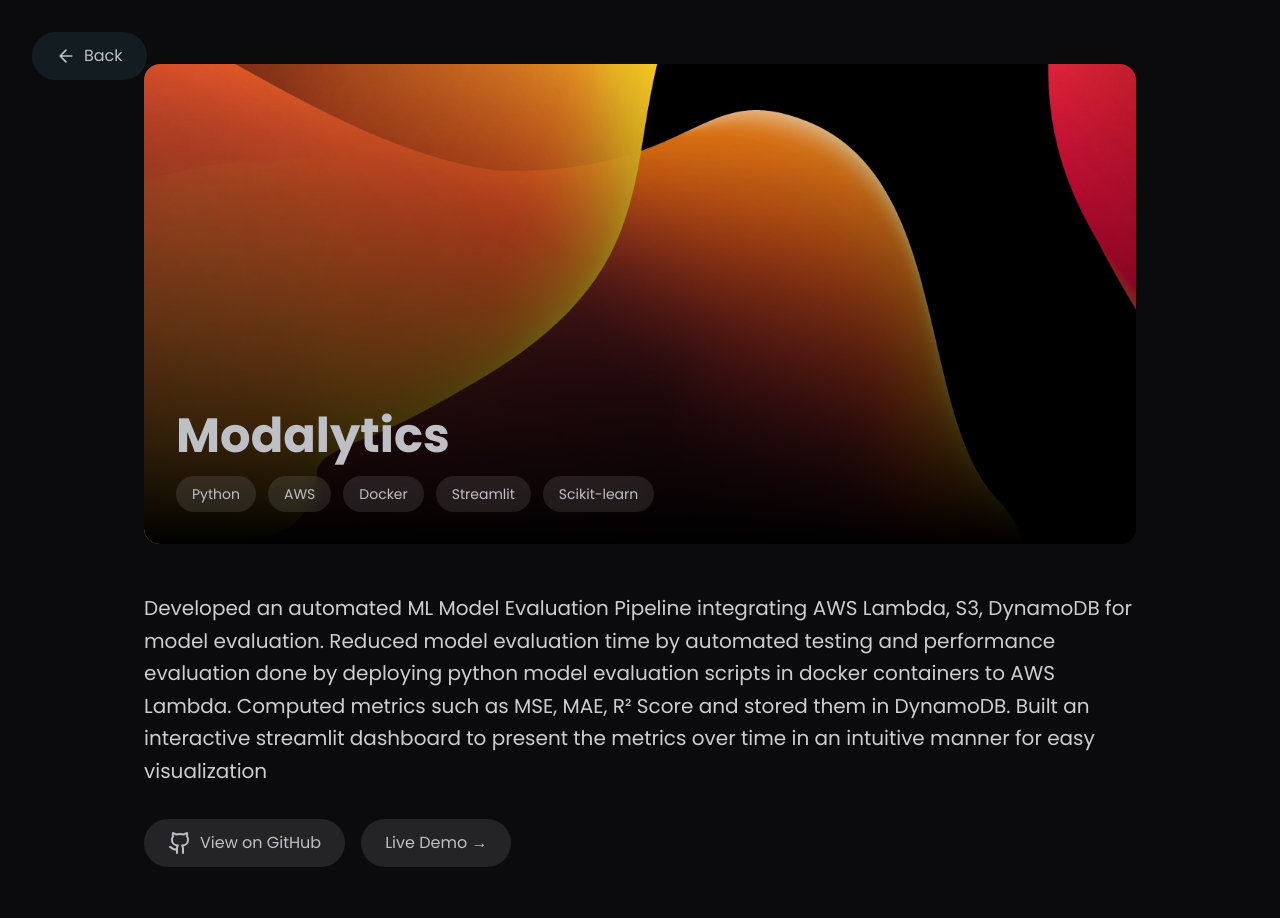
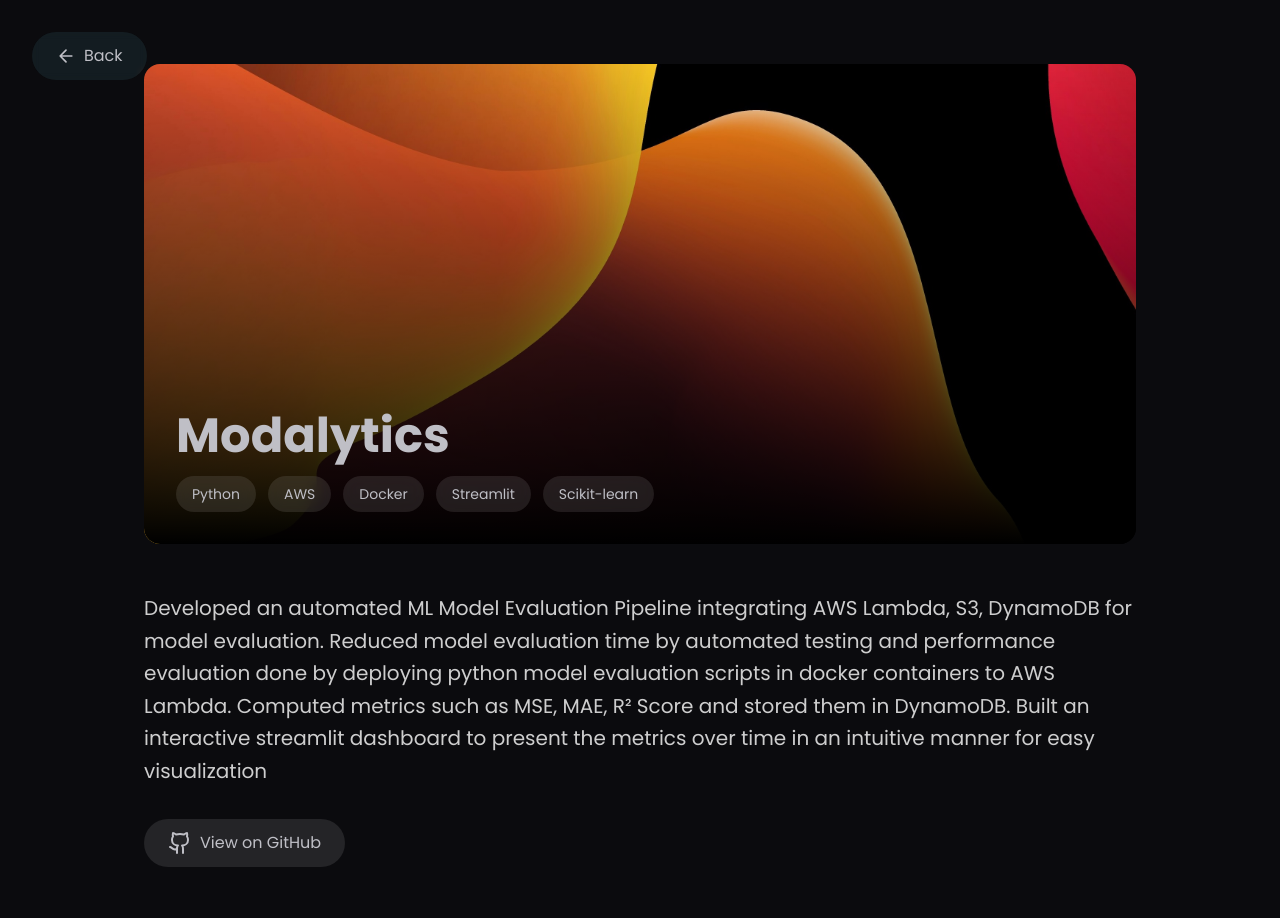
Before and after one commit to atharvpatwardhan/atharv-portfolio, a Next.js app: page /project/project1 in a window 1280 px wide. Shown: the top 918 px of the page. Built offline with nearby package versions, Linux system fonts and the light colour scheme; no server answers.

Commit message:
Update project page.

```diff
--- a/src/app/project/[id]/page.tsx
+++ b/src/app/project/[id]/page.tsx
@@ -187,7 +187,7 @@ export default function ProjectPage() {
                 <Github />
                 View on GitHub
               </Link>
-              {project.liveurl && (
+              {/* {project.liveurl && (
                 <Link
                   href={project.liveurl}
                   target="_blank"
@@ -195,7 +195,7 @@ export default function ProjectPage() {
                 >
                   Live Demo →
                 </Link>
-              )}
+              )} */}
             </div>
           </section>
 
```
